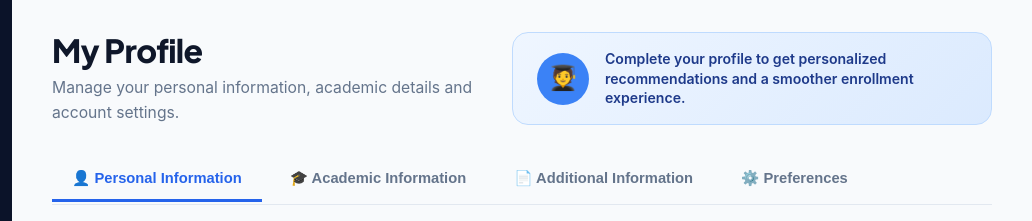
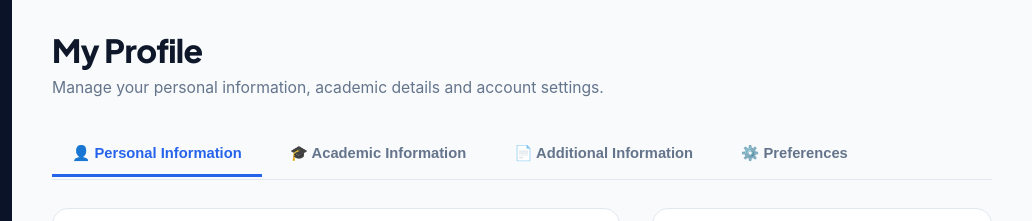
Before and after one commit to nrkinfotech/edurup-learning, a plain HTML site: page profile.html in a window 1280 px wide. Shown: the top 221 px of the page, 248-1280 px from the left. Drawn offline with Linux system fonts and the light colour scheme.

Commit message:
Remove top recommendation banner box from profile page

```diff
--- a/profile.html
+++ b/profile.html
@@ -725,17 +725,11 @@
 
     <!-- Main Content Area -->
     <main class="portal-main">
-      <!-- Top Banner (Displays when profile is NOT completed) -->
+      <!-- Top Title Area -->
       <div class="profile-top-banner">
         <div class="profile-title-area">
           <h1>My Profile</h1>
           <p>Manage your personal information, academic details and account settings.</p>
-        </div>
-        <div id="incompleteProfileBanner" class="profile-header-banner-box">
-          <div class="banner-avatar-icon">🧑‍🎓</div>
-          <div class="banner-text-box">
-            <p>Complete your profile to get personalized recommendations and a smoother enrollment experience.</p>
-          </div>
         </div>
       </div>
 
```
